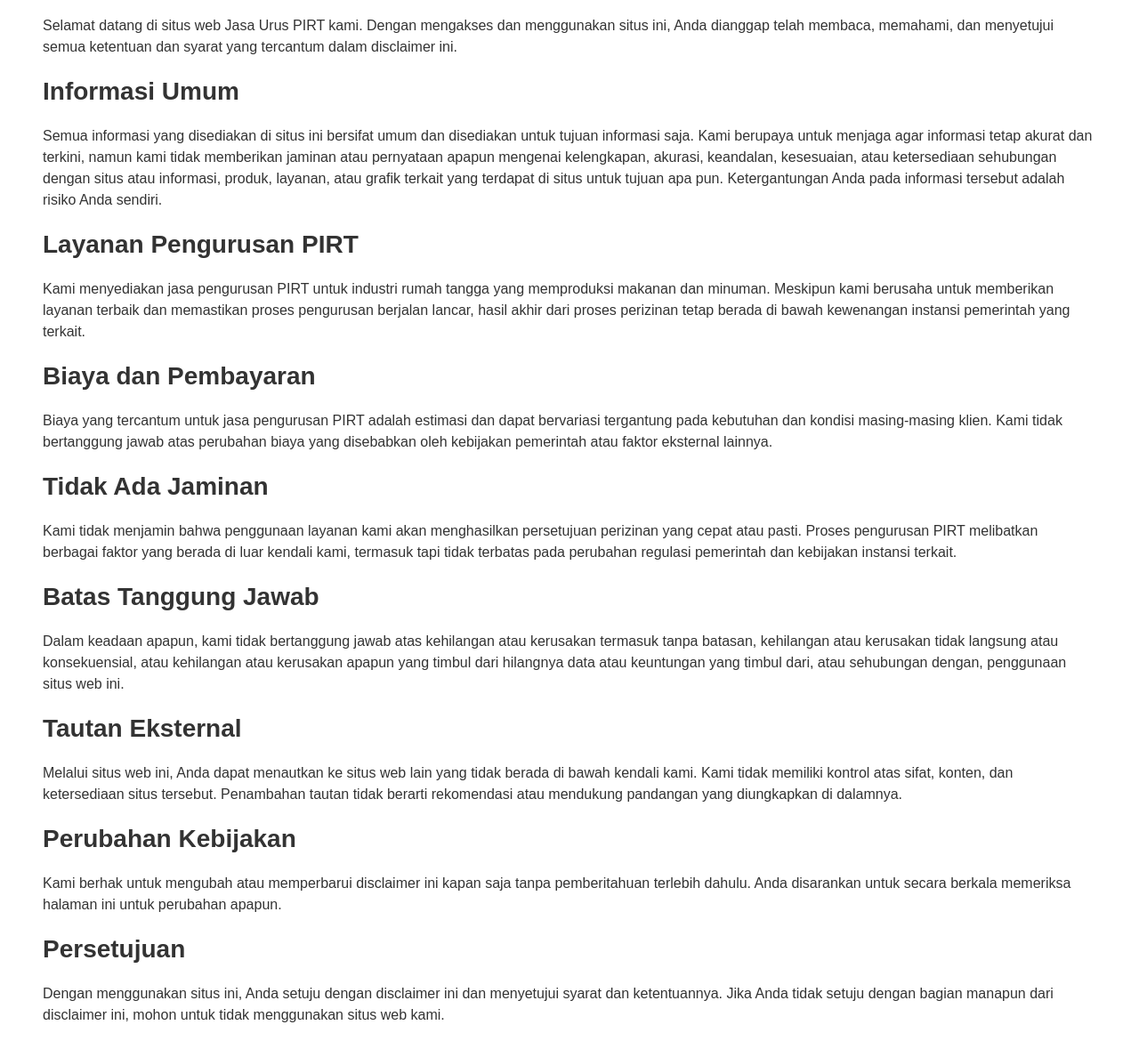
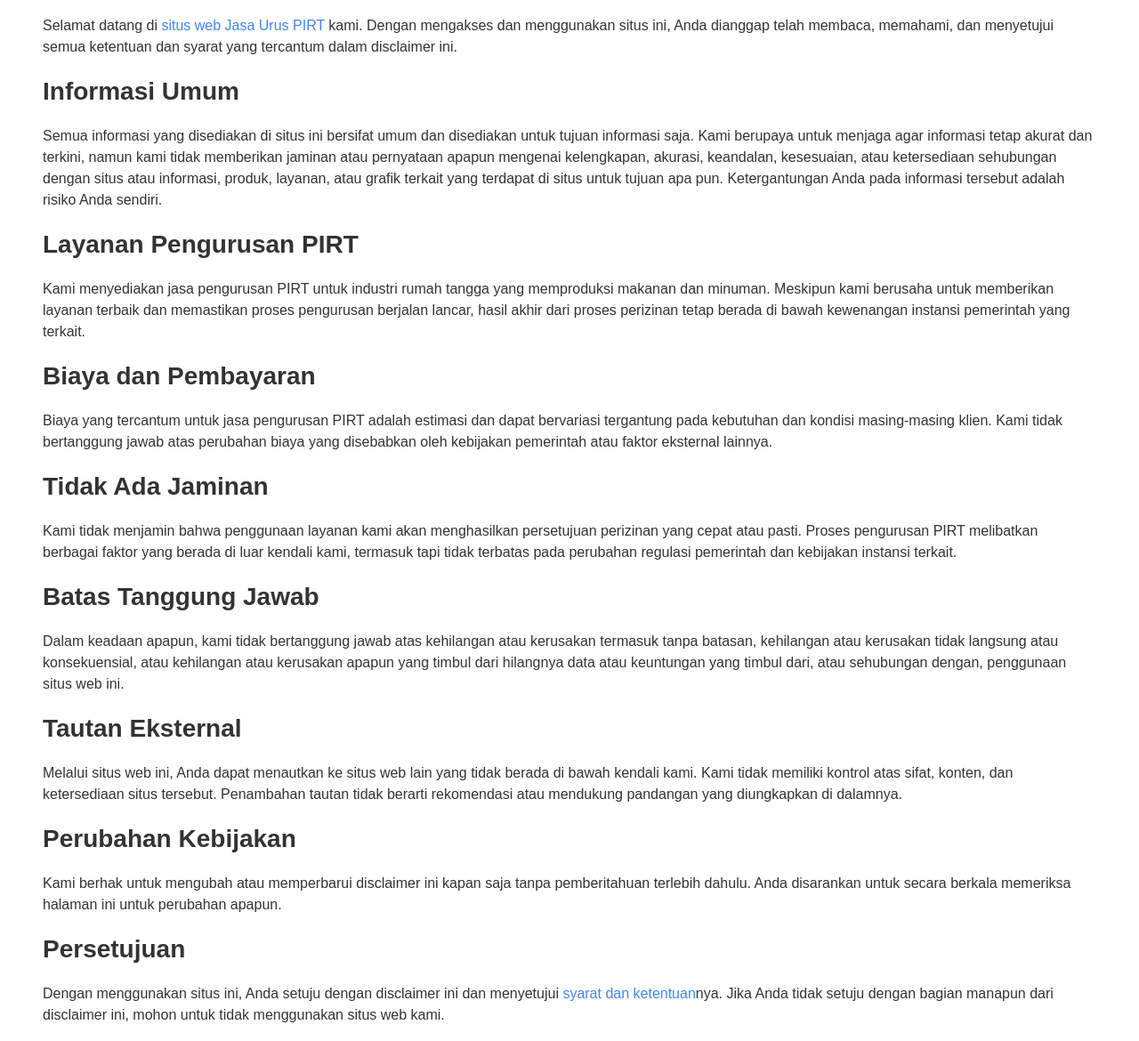
Before and after one commit to jasauruspirt/jasauruspirt.github.io, a plain HTML site: page sitemap/disclaimer.html in a window 1280 px wide. Shown: the part 151-1321 px from the top of the page at 89% size. Drawn offline with Linux system fonts and the light colour scheme.

Commit message:
Add files via upload

```diff
--- a/kode/main.css
+++ b/kode/main.css
@@ -465,6 +465,7 @@ body > .section ol > li::marker{
 	color: var(--biru);
 	margin-top: 16px;
 	display: block;
+	line-height: 24px;
 }
 /* responsive */
 @media screen and (max-width: 800px){
--- a/sitemap/disclaimer.html
+++ b/sitemap/disclaimer.html
@@ -84,7 +84,7 @@
 
   <section class="section">
     <h1>Disclaimer Jasa Urus PIRT</h1>
-    <p>Selamat datang di situs web Jasa Urus PIRT kami. Dengan mengakses dan menggunakan situs ini, Anda dianggap telah membaca, memahami, dan menyetujui semua ketentuan dan syarat yang tercantum dalam disclaimer ini.</p>
+    <p>Selamat datang di <a href="/">situs web Jasa Urus PIRT</a> kami. Dengan mengakses dan menggunakan situs ini, Anda dianggap telah membaca, memahami, dan menyetujui semua ketentuan dan syarat yang tercantum dalam disclaimer ini.</p>
     <h2>Informasi Umum</h2>
     <p>Semua informasi yang disediakan di situs ini bersifat umum dan disediakan untuk tujuan informasi saja. Kami berupaya untuk menjaga agar informasi tetap akurat dan terkini, namun kami tidak memberikan jaminan atau pernyataan apapun mengenai kelengkapan, akurasi, keandalan, kesesuaian, atau ketersediaan sehubungan dengan situs atau informasi, produk, layanan, atau grafik terkait yang terdapat di situs untuk tujuan apa pun. Ketergantungan Anda pada informasi tersebut adalah risiko Anda sendiri.</p>
     <h2>Layanan Pengurusan PIRT</h2>
@@ -100,7 +100,7 @@
     <h2>Perubahan Kebijakan</h2>
     <p>Kami berhak untuk mengubah atau memperbarui disclaimer ini kapan saja tanpa pemberitahuan terlebih dahulu. Anda disarankan untuk secara berkala memeriksa halaman ini untuk perubahan apapun.</p>
     <h2>Persetujuan</h2>
-    <p>Dengan menggunakan situs ini, Anda setuju dengan disclaimer ini dan menyetujui syarat dan ketentuannya. Jika Anda tidak setuju dengan bagian manapun dari disclaimer ini, mohon untuk tidak menggunakan situs web kami.</p>
+    <p>Dengan menggunakan situs ini, Anda setuju dengan disclaimer ini dan menyetujui <a href="/sitemap/ketentuan-layanan.html">syarat dan ketentuan</a>nya. Jika Anda tidak setuju dengan bagian manapun dari disclaimer ini, mohon untuk tidak menggunakan situs web kami.</p>
     <p>Jika Anda memiliki pertanyaan atau memerlukan klarifikasi lebih lanjut mengenai disclaimer ini, jangan ragu untuk menghubungi kami melalui kontak yang tersedia di situs web ini. Kami selalu siap membantu Anda.</p>
   </section>
 
```
